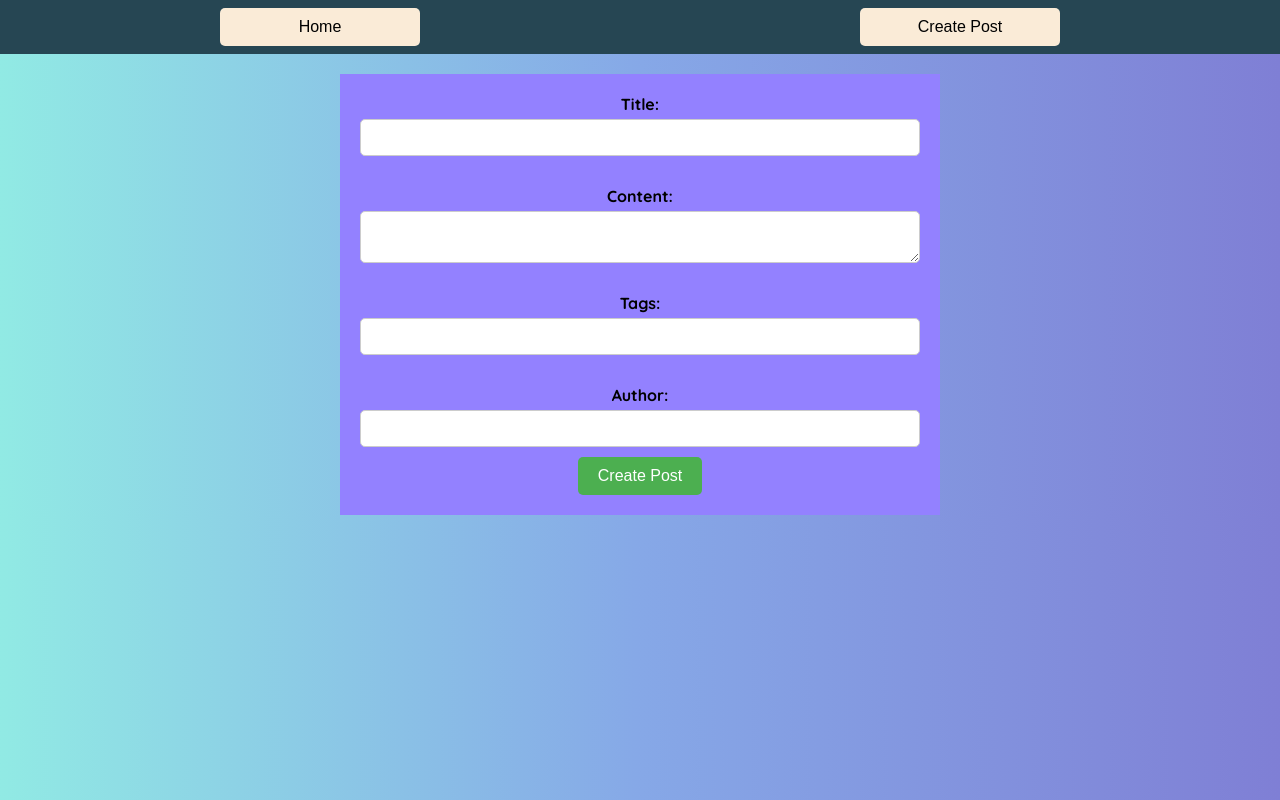
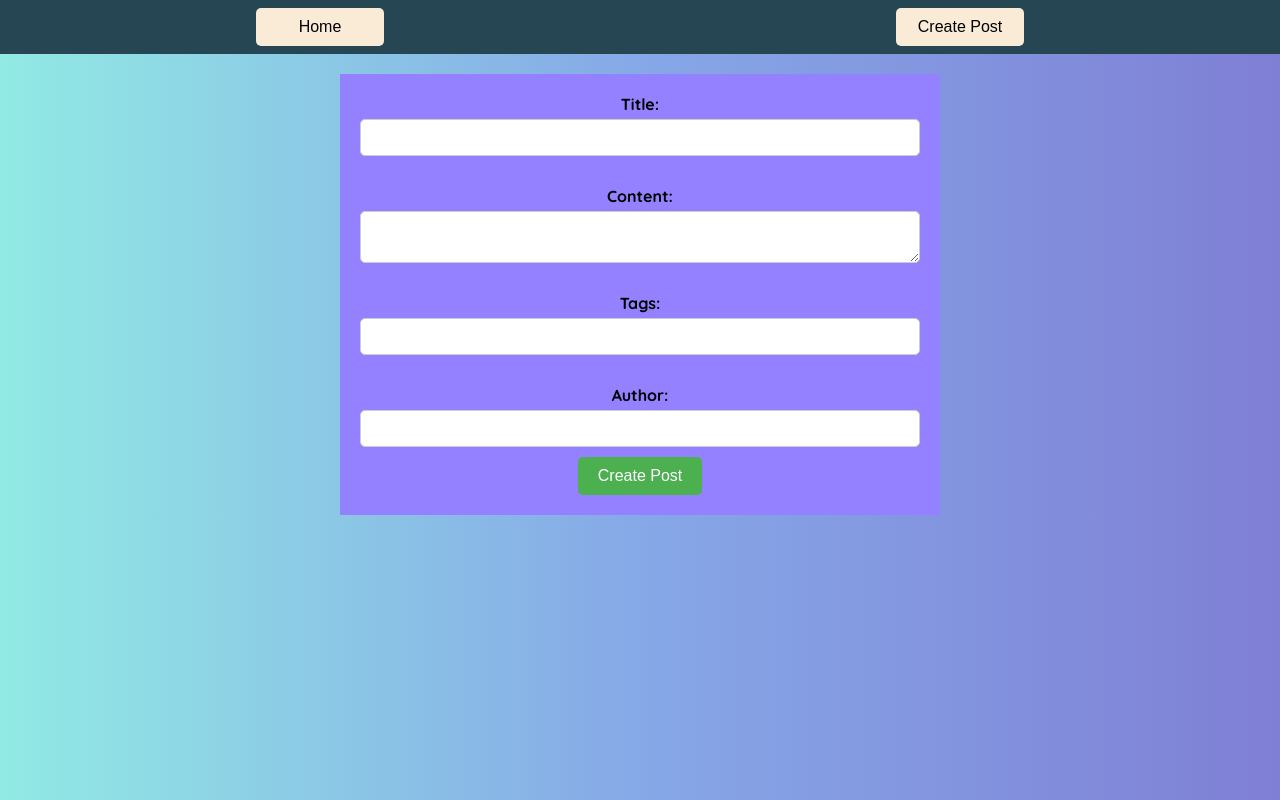
Before and after one commit to argoswamii/Blog-App, a React (Create React App) app in the folder client/: page /blogs in a window 1280 px wide. Built offline with nearby package versions, Linux system fonts and the light colour scheme.

Commit message:
ui-fixed

```diff
--- a/client/src/App.css
+++ b/client/src/App.css
@@ -8,6 +8,5 @@
 
 body {
   font-family: "Quicksand", sans-serif;
-  width: 100vw;
   background: linear-gradient(to right, #91eae4, #86a8e7, #7f7fd5);
 }
--- a/client/src/compnent/Navbar/nav.css
+++ b/client/src/compnent/Navbar/nav.css
@@ -1,8 +1,7 @@
 .container-nav {
-  width: 100vw;
   display: grid;
-  grid-template-rows: auto auto;
-  grid-template-columns: 12.5rem 12.5rem;
+  grid-template-rows: auto;
+  grid-template-columns: 8rem 8rem;
   align-items: center;
   justify-content: space-around;
   background-color: #264653;
--- a/client/src/compnent/get/datalist.css
+++ b/client/src/compnent/get/datalist.css
@@ -1,9 +1,8 @@
 .container {
-  margin: 0 auto;
+  margin: 0;
   display: flex;
   flex-wrap: wrap;
   justify-content: center;
-  width: 100vw;
   margin-block: 2rem;
   gap: 2rem;
 }
```
